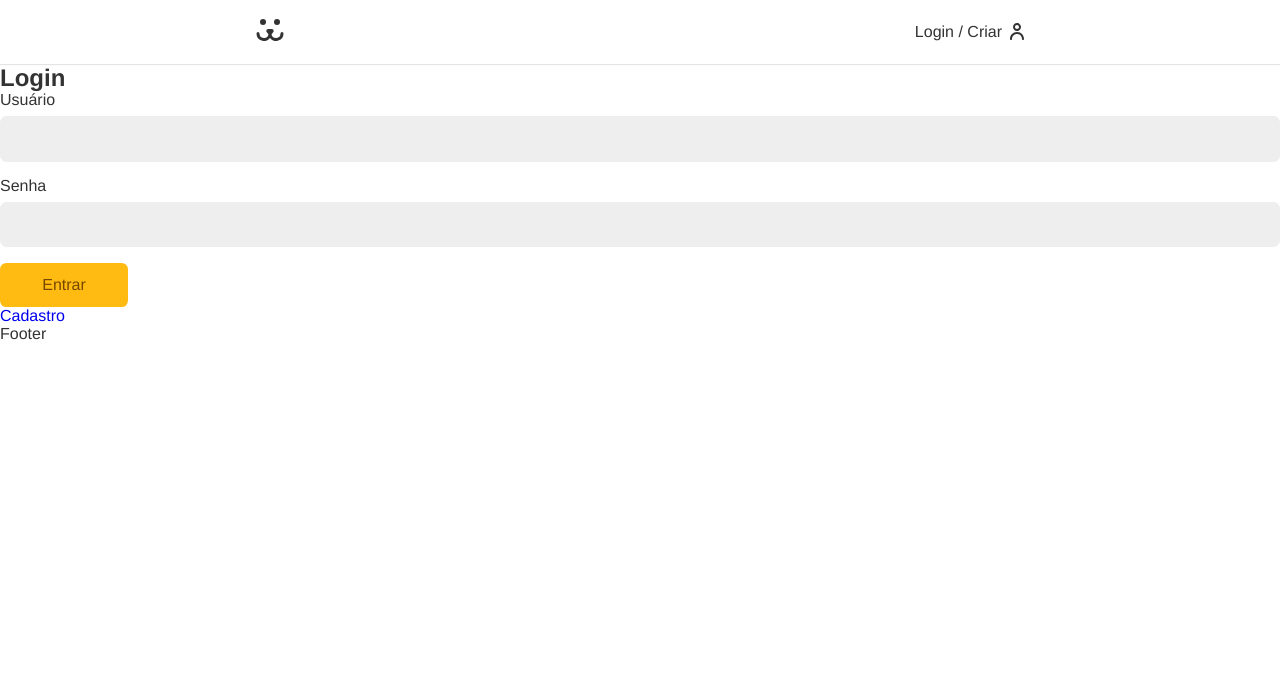
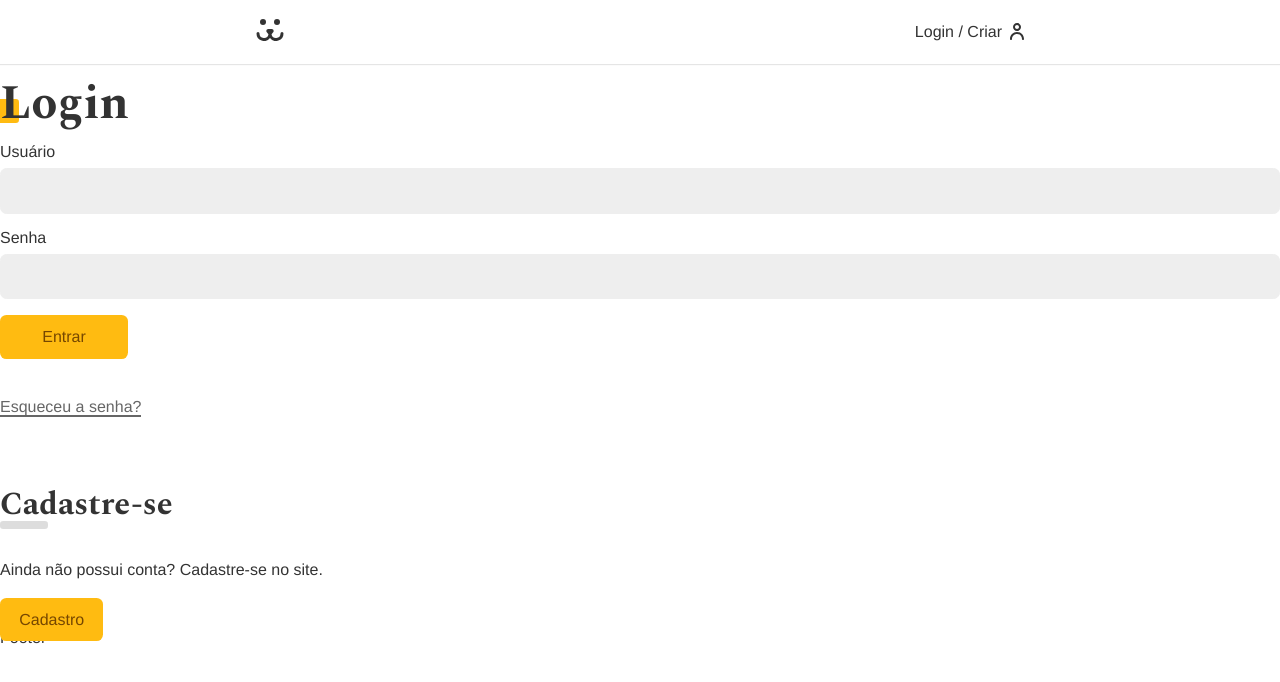
Before and after one commit to WalyssonCavalcante/Dogs, a React app: page /login in a window 1280 px wide. Shown: the top 682 px of the page. Built offline with nearby package versions, Linux system fonts and the light colour scheme; the HTML template or start-up script is replaced by a standard one.

Commit message:
Feat: Login Form

```diff
--- a/src/App.css
+++ b/src/App.css
@@ -1,3 +1,5 @@
+@import url("https://fonts.googleapis.com/css2?family=Spectral:ital,wght@0,200;0,300;0,400;0,500;0,600;0,700;0,800;1,200;1,300;1,400;1,500;1,600;1,700;1,800&display=swap");
+
 * {
   box-sizing: border-box;
 }
@@ -7,7 +9,7 @@
   margin: 0px;
   color: #333;
   --type-first: Helvetica, Arial, sans-serif;
-  --type-second: "Spectral", Georgia;
+  --type-second: "Spectral", georgia;
   font-family: var(--type-first);
 }
 
@@ -41,6 +43,7 @@
 
 a {
   text-decoration: none;
+  color: #333;
 }
 
 .container {
@@ -48,3 +51,37 @@
   padding: 0 1rem;
   margin: 0 auto;
 }
+
+.title {
+  font-family: var(--type-second);
+  line-height: 1;
+  font-size: 3rem;
+  margin: 1rem 0;
+  position: relative;
+  z-index: 1;
+}
+.title::after {
+  content: "";
+  display: block;
+  width: 1.5rem;
+  height: 1.5rem;
+  background: #fb1;
+  position: absolute;
+  bottom: 5px;
+  left: -5px;
+  border-radius: 0.2rem;
+  z-index: -1;
+}
+
+.animeLeft {
+  opacity: 0;
+  transform: translateX(-20px);
+  animation: animeLeft 0.3s forwards;
+}
+
+@keyframes animeLeft {
+  to {
+    opacity: 1;
+    transform: initial;
+  }
+}
--- /dev/null
+++ b/src/Components/Helper/Error.jsx
@@ -0,0 +1,8 @@
+import React from "react";
+
+const Error = ({ error }) => {
+  if (!error) return null;
+  return <p style={{ color: "#f31", margin: "1rem 0" }}>{error}</p>;
+};
+
+export default Error;
--- a/src/Components/Login/LoginForm.jsx
+++ b/src/Components/Login/LoginForm.jsx
@@ -4,6 +4,9 @@
 import Button from "../Forms/Button";
 import useForm from "../../Hooks/useForm";
 import { UserContext } from "../../UserContext";
+import Error from "../Helper/Error";
+import styles from "./LoginForm.module.css";
+import stylesBtn from "../Forms/Button.module.css";
 
 const LoginForm = () => {
   const username = useForm();
@@ -20,9 +23,9 @@
   }
 
   return (
-    <section>
-      <h1>Login</h1>
-      <form action="" onSubmit={handleSubmit}>
+    <section className="animeLeft">
+      <h1 className="title">Login</h1>
+      <form className={styles.form} onSubmit={handleSubmit}>
         <Input label="Usuário" type="text" name="username" {...username} />
         <Input label="Senha" type="password" name="password" {...password} />
         {loading ? (
@@ -30,10 +33,18 @@
         ) : (
           <Button>Entrar</Button>
         )}
-
-        {error && <p>{error}</p>}
+        <Error error={error} />
       </form>
-      <Link to="/login/criar">Cadastro</Link>
+      <Link className={styles.esqueceu} to="/login/esqueceu">
+        Esqueceu a senha?
+      </Link>
+      <div className={styles.cadastro}>
+        <h2 className={styles.subtitle}>Cadastre-se</h2>
+        <p>Ainda não possui conta? Cadastre-se no site.</p>
+        <Link className={stylesBtn.button} to="/login/criar">
+          Cadastro
+        </Link>
+      </div>
     </section>
   );
 };
--- /dev/null
+++ b/src/Components/Login/LoginForm.module.css
@@ -0,0 +1,42 @@
+.form {
+  margin-bottom: 2rem;
+}
+
+.esqueceu {
+  display: inline-block;
+  color: #666;
+  padding: 0.5rem 0;
+  line-height: 1;
+}
+
+.esqueceu::after {
+  content: "";
+  height: 2px;
+  width: 100%;
+  background: currentColor;
+  display: block;
+}
+
+.cadastro {
+  margin-top: 4rem;
+}
+
+.cadastro p {
+  margin-top: 2rem;
+  margin-bottom: 2rem;
+}
+
+.subtitle {
+  font-family: var(--type-second);
+  line-height: 1;
+  font-size: 2rem;
+}
+
+.subtitle::after {
+  content: "";
+  display: block;
+  background: #ddd;
+  height: 0.5rem;
+  width: 3rem;
+  border-radius: 0.2rem;
+}
--- a/src/UserContext.jsx
+++ b/src/UserContext.jsx
@@ -37,7 +37,7 @@
       setLoading(true);
       const { url, options } = TOKEN_POST({ username, password });
       const tokenRes = await fetch(url, options);
-      if (!tokenRes.ok) throw new Error(`Error: ${tokenRes.statusText}`);
+      if (!tokenRes.ok) throw new Error(`Error: Usuário ou Senha invalida`);
       const { token } = await tokenRes.json();
       window.localStorage.setItem("token", token);
       await getUser(token);
```
